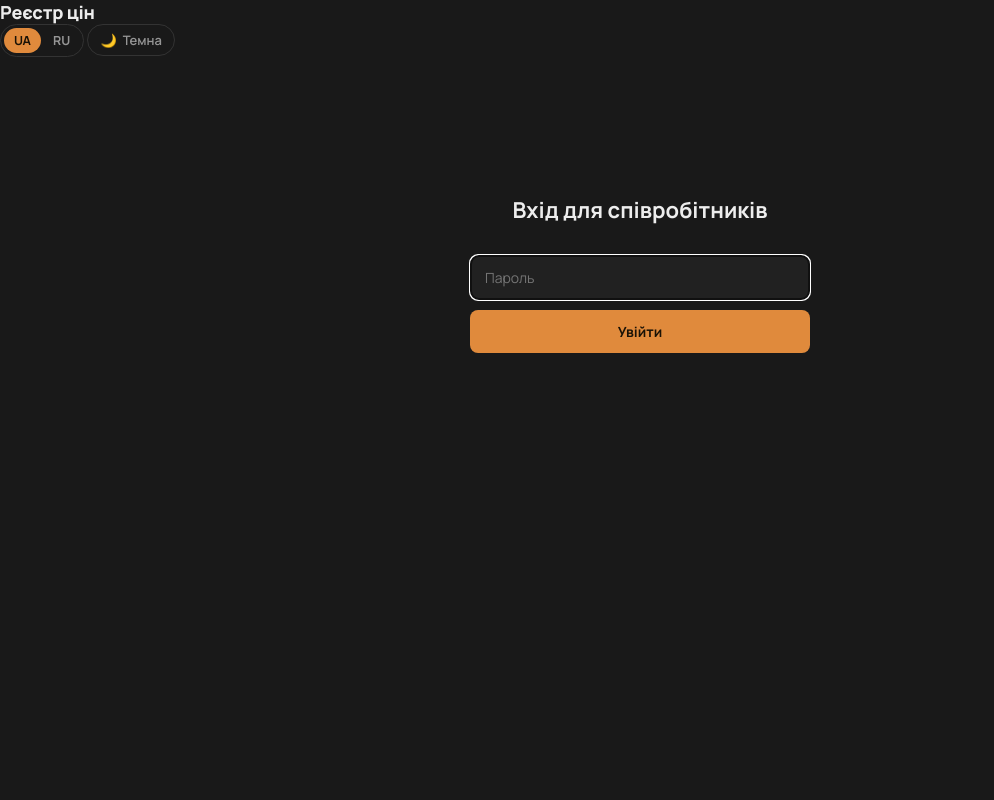
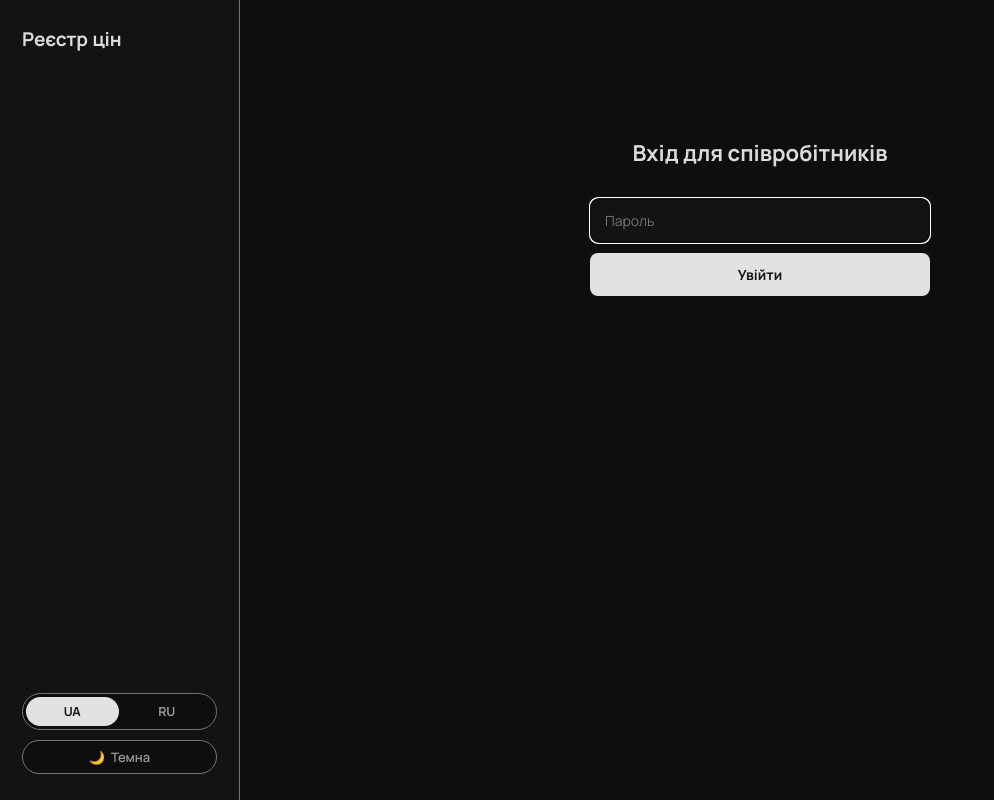
Before and after one commit to andreyworldoftanks27-cell/price-site, a FastAPI app: page /login in a window 1280 px wide. Shown: the whole page, without its empty margins (0-994 px from the left). Run offline with FastAPI, Linux system fonts and the light colour scheme; parts of the project's set-up code (start-up, migrations or seed data) failed here and were passed over.

Commit message:
Add files via upload

```diff
--- a/static/style.css
+++ b/static/style.css
@@ -1,17 +1,21 @@
-@import url('https://fonts.googleapis.com/css2?family=Manrope:wght@400;500;600;700;800&family=IBM+Plex+Mono:wght@400;500;600&display=swap');
+@import url('https://fonts.googleapis.com/css2?family=Manrope:wght@400;500;600;700;800&family=Space+Grotesk:wght@500;600;700&family=IBM+Plex+Mono:wght@400;500;600&display=swap');
 
+/* Тёмна тема — монохромний акцент (чорно-білі-сірі тони замість помаранчевого):
+   активні стани тепер світло-сірий/білий чіп на тексті майже чорного кольору,
+   а не колір бренду. Єдині кольори, що лишаються "яскравими" навмисно — це
+   зміна ціни (--price-up/--price-down): це сигнал, який має впадати в очі. */
 :root {
-    --bg: #191919;
-    --surface: #212121;
-    --surface-hover: #282828;
-    --border: #333333;
-    --text: #ededed;
-    --text-muted: #969696;
-    --accent: #e08a3c;
-    --accent-text: #1a1206;
+    --bg: #0e0e0e;
+    --surface: #131313;
+    --surface-hover: #1b1b1b;
+    --border: #747474;
+    --text: #dcdcde;
+    --text-muted: #98989c;
+    --accent: #e2e2e5;
+    --accent-text: #141414;
     --price-up: #f0665e;
     --price-down: #4fb571;
-    --price-flat: #969696;
+    --price-flat: #98989c;
     --shadow: 0 8px 24px rgba(0, 0, 0, 0.35);
 }
 
@@ -44,58 +48,90 @@ body {
     font-family: 'IBM Plex Mono', 'Consolas', monospace;
 }
 
-/* ---------- Top bar ---------- */
-.topbar {
+/* ---------- App shell: sidebar + main area ---------- */
+/* Раніше це була верхня панель на всю ширину (topbar). Тепер — бокове
+   меню зліва (як в панелі керування), фіксованої ширини на десктопі,
+   і воно ж перетворюється в компактну верхню смугу на вузьких екранах
+   (див. медіа-запит нижче) — окремого мобільного варіанта верстки не
+   робимо, лишається один HTML, просто інша розкладка через flex. */
+.app-shell {
     display: flex;
-    justify-content: space-between;
-    align-items: center;
-    flex-wrap: wrap;
-    row-gap: 10px;
-    padding: 18px 32px;
+    align-items: stretch;
+    min-height: 100vh;
+}
+.sidebar {
+    width: 240px;
+    flex-shrink: 0;
     background: var(--surface);
-    border-bottom: 1px solid var(--border);
+    border-right: 1px solid var(--border);
+    padding: 26px 22px;
+    display: flex;
+    flex-direction: column;
+    gap: 28px;
+    position: sticky;
+    top: 0;
+    align-self: flex-start;
+    height: 100vh;
+    overflow-y: auto;
+}
+.main-area {
+    flex: 1;
+    min-width: 0;
 }
 .logo {
     color: var(--text);
-    font-weight: 800;
+    font-family: 'Space Grotesk', 'Manrope', sans-serif;
+    font-weight: 700;
     text-decoration: none;
-    font-size: 18px;
+    font-size: 19px;
     letter-spacing: -0.01em;
 }
-.topbar nav {
+.sidebar-nav {
     display: flex;
-    align-items: center;
-    flex-wrap: wrap;
-    gap: 16px 22px;
+    flex-direction: column;
+    gap: 4px;
 }
-.topbar nav a {
+.sidebar-nav a {
     color: var(--text-muted);
     text-decoration: none;
     font-size: 14px;
     font-weight: 600;
+    padding: 10px 12px;
+    border-radius: 8px;
 }
-.topbar nav a:hover { color: var(--text); }
+.sidebar-nav a:hover { color: var(--text); }
+.sidebar-nav a.active { background: var(--bg); color: var(--text); }
+.sidebar-bottom {
+    margin-top: auto;
+    display: flex;
+    flex-direction: column;
+    gap: 10px;
+}
 
 .theme-toggle {
     display: inline-flex;
     align-items: center;
+    justify-content: center;
     gap: 6px;
+    width: 100%;
     background: var(--bg);
     border: 1px solid var(--border);
     border-radius: 20px;
-    padding: 6px 12px;
+    padding: 7px 12px;
     cursor: pointer;
     color: var(--text-muted);
     font-family: inherit;
     font-size: 13px;
     font-weight: 600;
 }
-.theme-toggle:hover { color: var(--text); border-color: var(--accent); }
+.theme-toggle:hover { color: var(--text); border-color: var(--text-muted); }
 
-.lang-toggle { display: inline-flex; gap: 2px; background: var(--bg); border: 1px solid var(--border); border-radius: 20px; padding: 3px; }
+.lang-toggle { display: flex; gap: 2px; background: var(--bg); border: 1px solid var(--border); border-radius: 20px; padding: 3px; }
 .lang-toggle a {
+    flex: 1;
+    text-align: center;
     display: inline-block;
-    padding: 4px 10px;
+    padding: 6px 10px;
     border-radius: 16px;
     color: var(--text-muted);
     text-decoration: none;
```
Also changed, not shown: other parts of static/style.css (+80 -5 lines).
